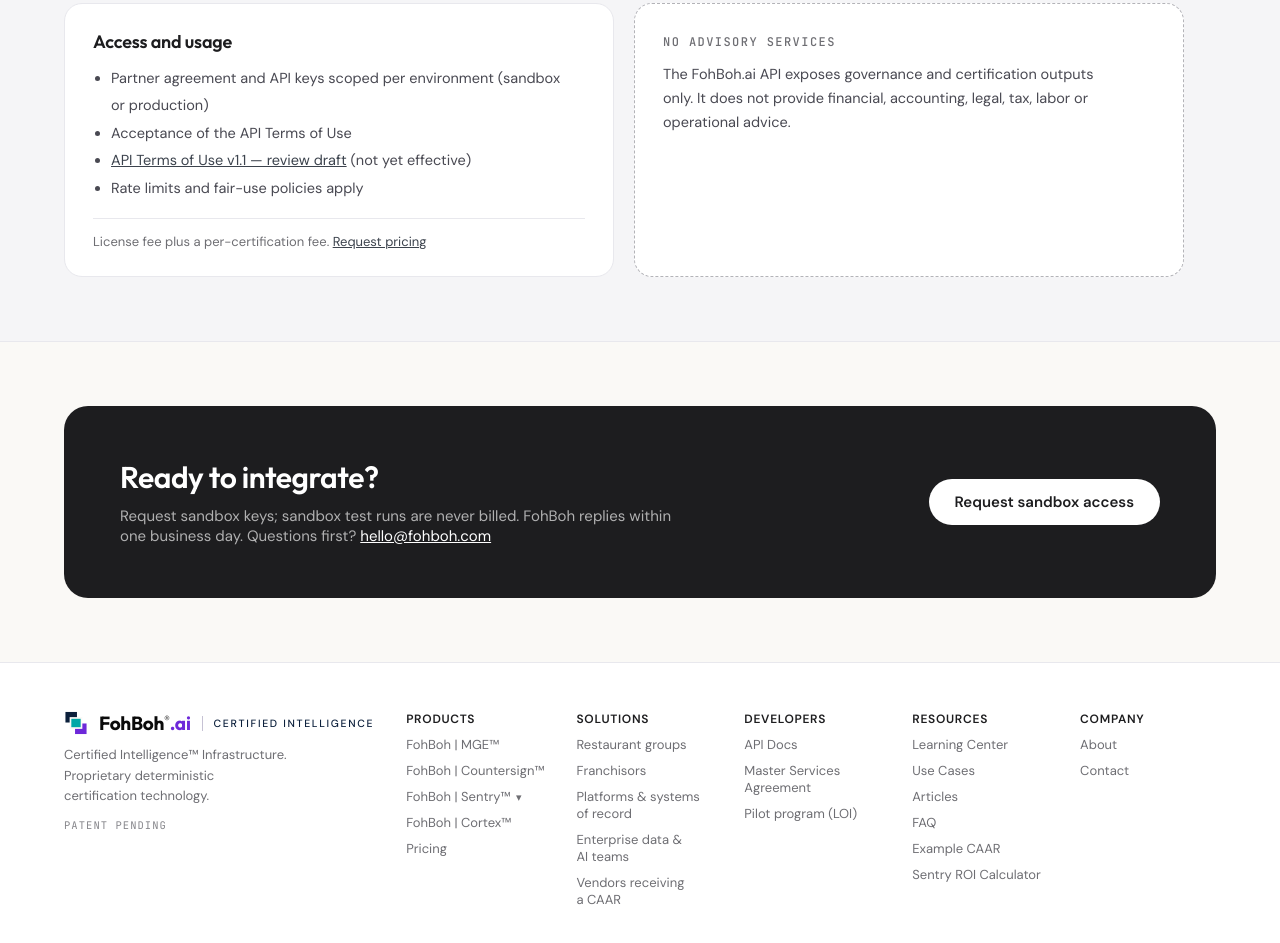
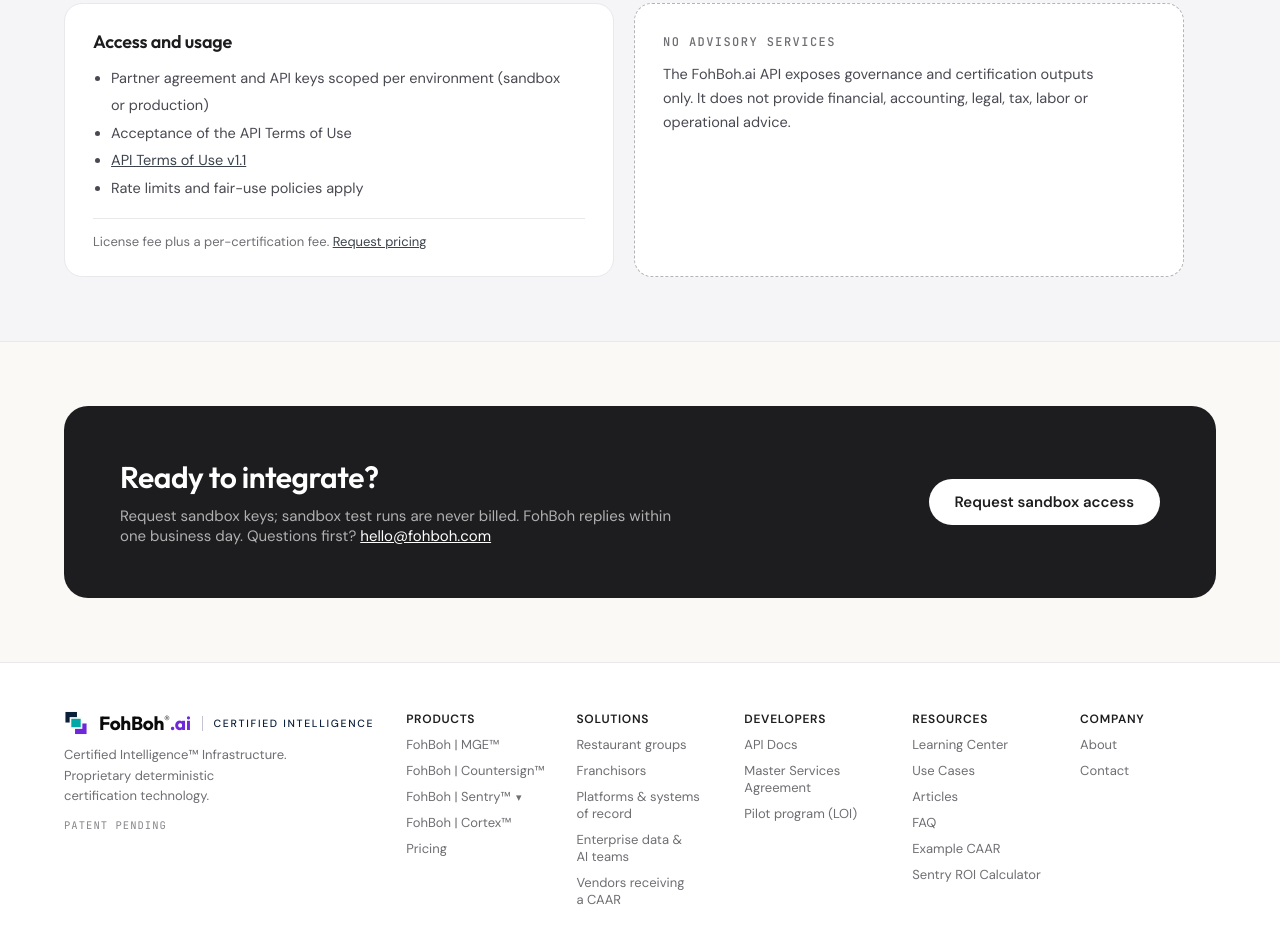
Before and after one commit to fohboh/FohBoh-Website-v2, a plain HTML site: page fohboh-api-docs-page.html in a window 1280 px wide. Shown: the part 1987-2930 px from the top of the page. Drawn offline with Linux system fonts and the light colour scheme.

Commit message:
Link supplied effective API Terms v1.1

```diff
--- a/fohboh-api-docs-page.html
+++ b/fohboh-api-docs-page.html
@@ -283,7 +283,7 @@ a[style*="aspect-ratio: 16 / 9"] { aspect-ratio: auto !important; }
         <ul class="list">
           <li>Partner agreement and API keys scoped per environment (sandbox or production)</li>
           <li>Acceptance of the API Terms of Use</li>
-          <li><a href="fohboh-api-terms-v1.1-draft.html">API Terms of Use v1.1 — review draft</a> (not yet effective)</li>
+          <li><a href="fohboh-api-terms.html">API Terms of Use v1.1</a></li>
           <li>Rate limits and fair-use policies apply</li>
         </ul>
         <div class="foot">License fee plus a per-certification fee. <a href="pricing.html">Request pricing</a></div>
```
